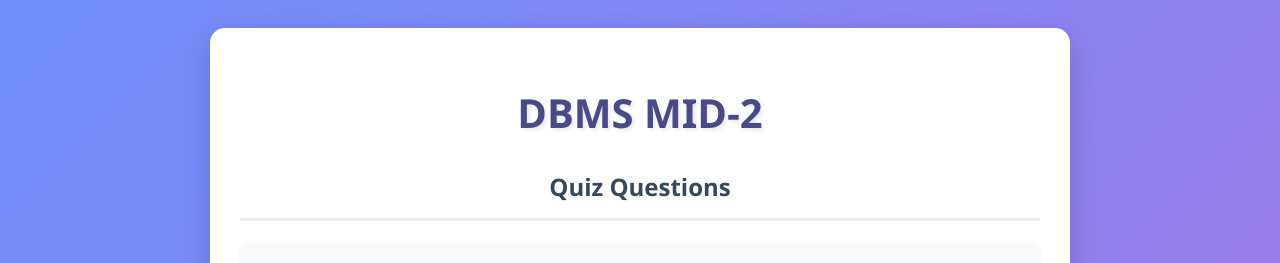
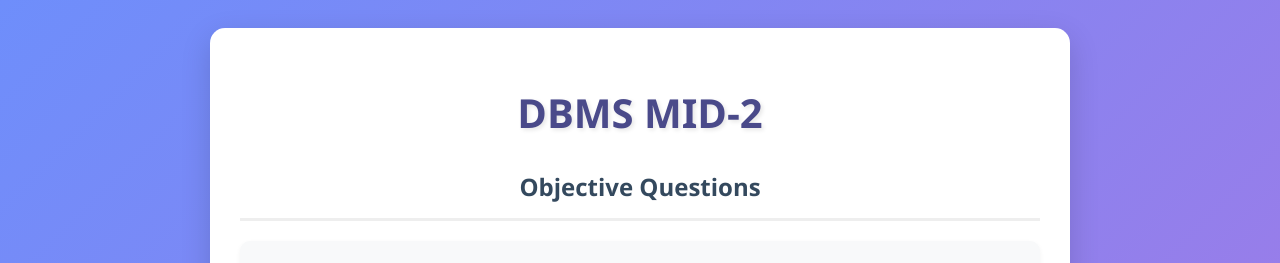
Before and after one commit to vishal-kumar9032/DBMS-MID-2, a plain HTML site: page index.html in a window 1280 px wide. Shown: the top 263 px of the page. Drawn offline with Linux system fonts and the light colour scheme.

Commit message:
Update index.html

```diff
--- a/index.html
+++ b/index.html
@@ -485,7 +485,7 @@
 
     function loadQuiz() {
       const part1 = document.createElement('div');
-      part1.innerHTML = '<h2>Quiz Questions</h2>';
+      part1.innerHTML = '<h2>Objective Questions</h2>';
       quizContainer.appendChild(part1);
 
       // Load multiple choice questions
```
